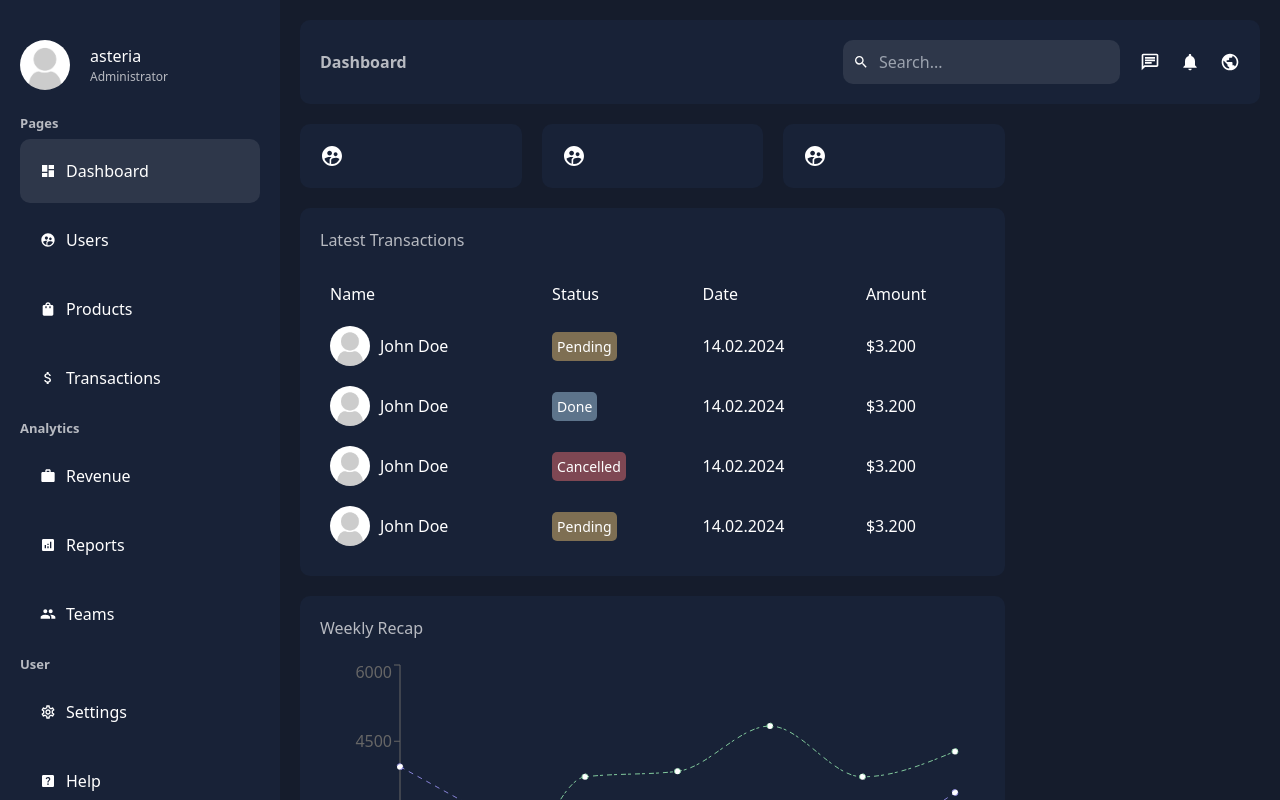
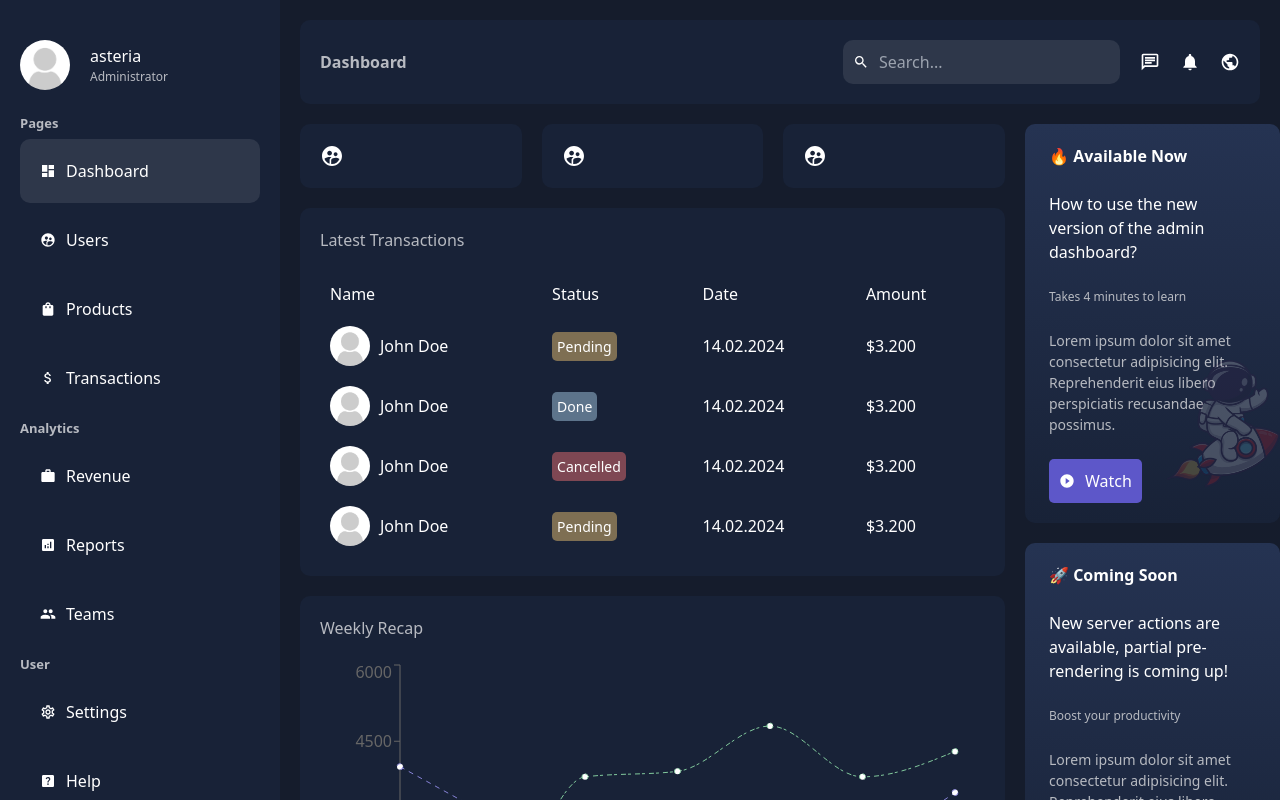
Before and after one commit to AsTeriaa09/Next.14-AdminDashboard, a Next.js app: page /dashboard in a window 1280 px wide. Shown: the top 800 px of the page. Built offline with nearby package versions, Linux system fonts and the light colour scheme.

Commit message:
add: rightbar and styling

```diff
--- a/src/app/ui/dashboard/rightbar/rightbar.jsx
+++ b/src/app/ui/dashboard/rightbar/rightbar.jsx
@@ -1,8 +1,52 @@
-import { MdSupervisedUserCircle } from "react-icons/md";
+import Image from "next/image";
 import styles from "./rightbar.module.css";
+import { MdPlayCircleFilled, MdReadMore } from "react-icons/md";
 
-const Rightbar = ({ }) => {
-  return <></>;
+const Rightbar = ({}) => {
+  return (
+    <>
+      <div className={styles.container}>
+        <div className={styles.item}>
+          <div className={styles.bgContainer}>
+            <Image className={styles.bg} src="/astronaut.png" alt="" fill />
+          </div>
+          <div className={styles.text}>
+            <span className={styles.notification}>🔥 Available Now</span>
+            <h3 className={styles.title}>
+              How to use the new version of the admin dashboard?
+            </h3>
+            <span className={styles.subtitle}>Takes 4 minutes to learn</span>
+            <p className={styles.desc}>
+              Lorem ipsum dolor sit amet consectetur adipisicing elit.
+              Reprehenderit eius libero perspiciatis recusandae possimus.
+            </p>
+            <button className={styles.button}>
+              <MdPlayCircleFilled />
+              Watch
+            </button>
+          </div>
+        </div>
+        <div className={styles.item}>
+          <div className={styles.text}>
+            <span className={styles.notification}>🚀 Coming Soon</span>
+            <h3 className={styles.title}>
+              New server actions are available, partial pre-rendering is coming
+              up!
+            </h3>
+            <span className={styles.subtitle}>Boost your productivity</span>
+            <p className={styles.desc}>
+              Lorem ipsum dolor sit amet consectetur adipisicing elit.
+              Reprehenderit eius libero perspiciatis recusandae possimus.
+            </p>
+            <button className={styles.button}>
+              <MdReadMore />
+              Learn
+            </button>
+          </div>
+        </div>
+      </div>
+    </>
+  );
 };
 
 export default Rightbar;
--- a/src/app/ui/dashboard/rightbar/rightbar.module.css
+++ b/src/app/ui/dashboard/rightbar/rightbar.module.css
@@ -0,0 +1,58 @@
+.container {
+    position: fixed;
+  }
+
+  .item {
+    background: linear-gradient(to top, #182237, #253352);
+    padding: 20px 24px;
+    border-radius: 10px;
+    margin-bottom: 20px;
+    position: relative;
+  }
+
+  .bgContainer {
+    position: absolute;
+    right: 0;
+    bottom: 0;
+    width: 50%;
+    height: 50%;
+  }
+
+  .bg {
+    object-fit: contain;
+    opacity: 0.2;
+  }
+
+  .text {
+    display: flex;
+    flex-direction: column;
+    gap: 24px;
+  }
+
+  .notification {
+    font-weight: bold;
+  }
+
+  .subtitle {
+    color: var(--textSoft);
+    font-weight: 500;
+    font-size: 12px;
+  }
+
+  .desc {
+    color: var(--textSoft);
+    font-size: 14px;
+  }
+
+  .button {
+    padding: 10px;
+    display: flex;
+    align-items: center;
+    gap: 10px;
+    width: max-content;
+    background-color: #5d57c9;
+    color: white;
+    border: none;
+    border-radius: 5px;
+    cursor: pointer;
+  }
```
